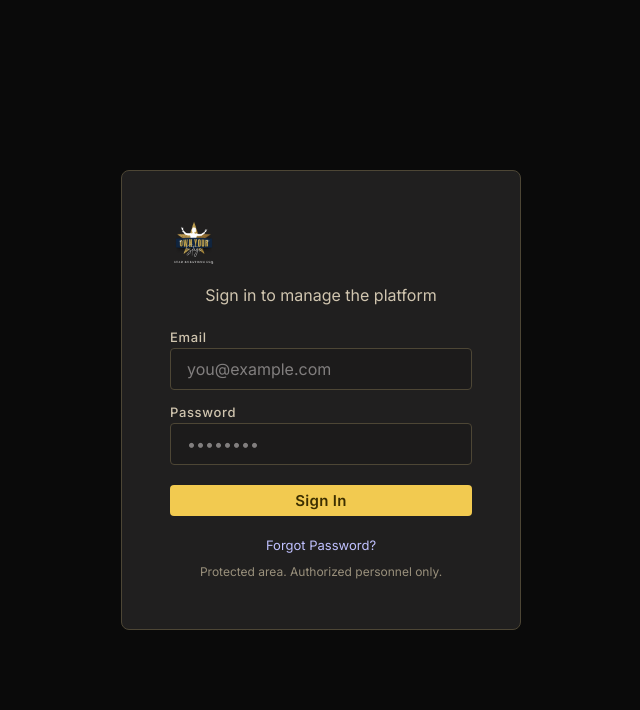
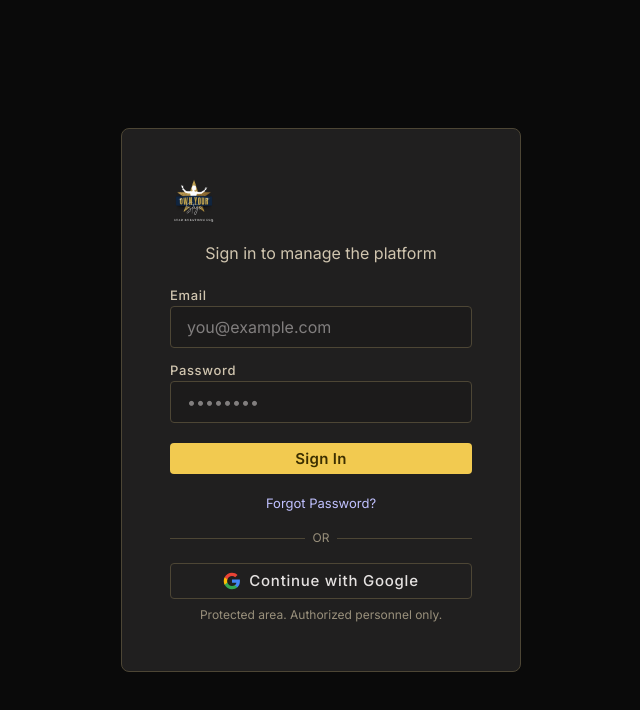
Before and after one commit to starbobatoon/star-app, a Next.js app: page /admin/login in a window 1280 px wide. Shown: the top 710 px of the page, without its empty margins (319-959 px from the left). Built offline with nearby package versions, Linux system fonts and the light colour scheme.

Commit message:
fix: restore Google OAuth login button on admin login page

```diff
--- a/src/app/admin/login/page.tsx
+++ b/src/app/admin/login/page.tsx
@@ -193,6 +193,60 @@ export default function AdminLoginPage() {
           </a>
         </p>
 
+        <div style={{ display: 'flex', alignItems: 'center', gap: spacing.sm, margin: `${spacing.md} 0` }}>
+          <div style={{ flex: 1, height: '1px', backgroundColor: colors.outlineVariant }} />
+          <span style={{ ...typography.caption, color: colors.outline }}>OR</span>
+          <div style={{ flex: 1, height: '1px', backgroundColor: colors.outlineVariant }} />
+        </div>
+
+        <button
+          type="button"
+          onClick={async () => {
+            try {
+              const res = await fetch('/api/auth/google', {
+                method: 'POST',
+                headers: { 'Content-Type': 'application/json' },
+                body: JSON.stringify({ redirectTo: '/admin' }),
+              });
+              const data = await res.json();
+              if (data.url) {
+                window.location.href = data.url;
+              } else {
+                alert(data.error || 'Google sign-in failed');
+              }
+            } catch {
+              alert('Network error');
+            }
+          }}
+          style={{
+            width: '100%',
+            display: 'flex',
+            alignItems: 'center',
+            justifyContent: 'center',
+            gap: '8px',
+            padding: `${spacing.sm} ${spacing.md}`,
+            backgroundColor: 'transparent',
+            color: colors.onSurface,
+            border: `1px solid ${colors.outlineVariant}`,
+            borderRadius: radius.DEFAULT,
+            cursor: 'pointer',
+            ...typography.uiLabel,
+            fontSize: '15px',
+            fontWeight: 500,
+            transition: 'background-color 0.2s',
+          }}
+          onMouseEnter={(e) => { e.currentTarget.style.backgroundColor = colors.surface.containerHigh; }}
+          onMouseLeave={(e) => { e.currentTarget.style.backgroundColor = 'transparent'; }}
+        >
+          <svg width="18" height="18" viewBox="0 0 24 24">
+            <path d="M22.56 12.25c0-.78-.07-1.53-.2-2.25H12v4.26h5.92a5.06 5.06 0 0 1-2.2 3.32v2.77h3.57c2.08-1.92 3.28-4.74 3.28-8.1z" fill="#4285F4"/>
+            <path d="M12 23c2.97 0 5.46-.98 7.28-2.66l-3.57-2.77c-.98.66-2.23 1.06-3.71 1.06-2.86 0-5.29-1.93-6.16-4.53H2.18v2.84C3.99 20.53 7.7 23 12 23z" fill="#34A853"/>
+            <path d="M5.84 14.09c-.22-.66-.35-1.36-.35-2.09s.13-1.43.35-2.09V7.07H2.18C1.43 8.55 1 10.22 1 12s.43 3.45 1.18 4.93l2.85-2.22.81-.62z" fill="#FBBC05"/>
+            <path d="M12 5.38c1.62 0 3.06.56 4.21 1.64l3.15-3.15C17.45 2.09 14.97 1 12 1 7.7 1 3.99 3.47 2.18 7.07l3.66 2.84c.87-2.6 3.3-4.53 6.16-4.53z" fill="#EA4335"/>
+          </svg>
+          Continue with Google
+        </button>
+
         <p
           style={{
             ...typography.caption,
```
